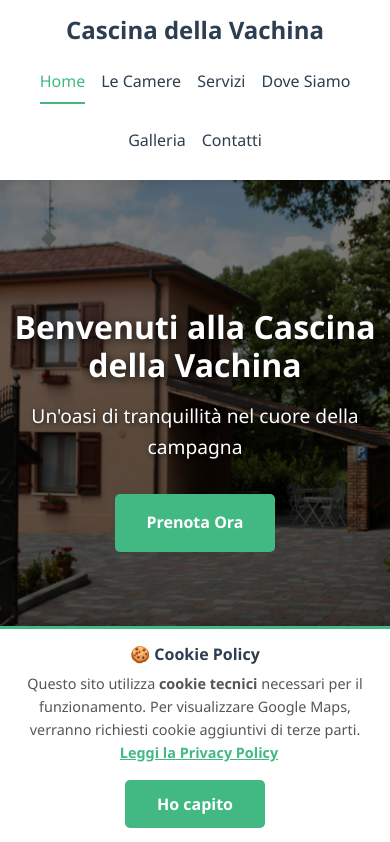
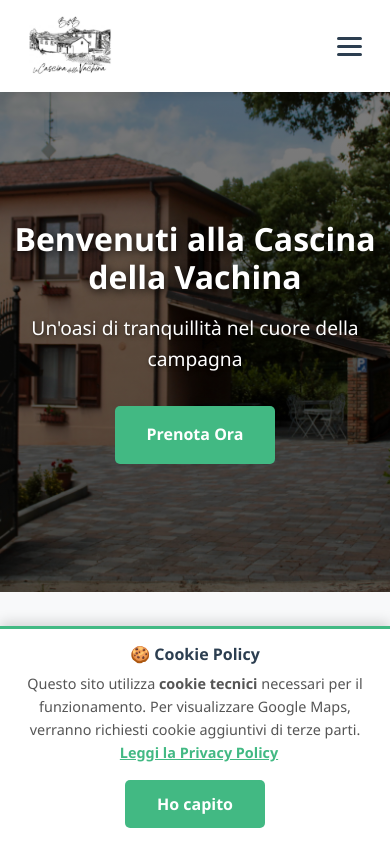
Before and after one commit to LeonardoFlammini/CascinaDellaVachina, a Vue app: page / in a window 390 px wide. Shown: the top 842 px of the page. Built offline with nearby package versions, Linux system fonts and the light colour scheme.

Commit message:
feat: add logo image and implement responsive hamburger menu in header

```diff
--- a/src/components/layout/Header.vue
+++ b/src/components/layout/Header.vue
@@ -3,16 +3,23 @@
     <div class="container">
       <div class="header-content">
         <router-link to="/" class="logo">
-          <h1>Cascina della Vachina</h1>
+          <img src="@/assets/logo/logo-la-cascina.jpg" alt="Cascina della Vachina">
         </router-link>
 
-        <nav class="nav">
-          <router-link to="/" class="nav-link">Home</router-link>
-          <router-link to="/camere" class="nav-link">Le Camere</router-link>
-          <router-link to="/servizi" class="nav-link">Servizi</router-link>
-          <router-link to="/dove-siamo" class="nav-link">Dove Siamo</router-link>
-          <router-link to="/galleria" class="nav-link">Galleria</router-link>
-          <router-link to="/contatti" class="nav-link">Contatti</router-link>
+        <!-- Hamburger Button (mobile only) -->
+        <button class="hamburger" @click="toggleMenu" :class="{ active: menuOpen }">
+          <span></span>
+          <span></span>
+          <span></span>
+        </button>
+
+        <nav class="nav" :class="{ open: menuOpen }">
+          <router-link to="/" class="nav-link" @click="closeMenu">Home</router-link>
+          <router-link to="/camere" class="nav-link" @click="closeMenu">Le Camere</router-link>
+          <router-link to="/servizi" class="nav-link" @click="closeMenu">Servizi</router-link>
+          <router-link to="/dove-siamo" class="nav-link" @click="closeMenu">Dove Siamo</router-link>
+          <router-link to="/galleria" class="nav-link" @click="closeMenu">Galleria</router-link>
+          <router-link to="/contatti" class="nav-link" @click="closeMenu">Contatti</router-link>
         </nav>
       </div>
     </div>
@@ -20,6 +27,17 @@
 </template>
 
 <script setup>
+import { ref } from 'vue'
+
+const menuOpen = ref(false)
+
+const toggleMenu = () => {
+  menuOpen.value = !menuOpen.value
+}
+
+const closeMenu = () => {
+  menuOpen.value = false
+}
 </script>
 
 <style scoped>
@@ -42,6 +60,12 @@
 .logo {
   text-decoration: none;
   color: #2c3e50;
+}
+
+.logo img {
+  height: 60px;
+  width: auto;
+  display: block;
 }
 
 .logo h1 {
@@ -70,16 +94,76 @@
   border-bottom-color: #42b983;
 }
 
+/* Hamburger Menu Button */
+.hamburger {
+  display: none;
+  flex-direction: column;
+  gap: 5px;
+  background: none;
+  border: none;
+  cursor: pointer;
+  padding: 0.5rem;
+  z-index: 101;
+}
+
+.hamburger span {
+  width: 25px;
+  height: 3px;
+  background-color: #2c3e50;
+  transition: all 0.3s;
+  border-radius: 2px;
+}
+
+.hamburger.active span:nth-child(1) {
+  transform: rotate(45deg) translate(7px, 7px);
+}
+
+.hamburger.active span:nth-child(2) {
+  opacity: 0;
+}
+
+.hamburger.active span:nth-child(3) {
+  transform: rotate(-45deg) translate(7px, -7px);
+}
+
 @media (max-width: 768px) {
+  .hamburger {
+    display: flex;
+  }
+
   .header-content {
-    flex-direction: column;
-    gap: 1rem;
+    position: relative;
   }
 
   .nav {
-    flex-wrap: wrap;
-    gap: 1rem;
-    justify-content: center;
+    position: absolute;
+    top: 100%;
+    left: 0;
+    right: 0;
+    background: white;
+    flex-direction: column;
+    gap: 0;
+    box-shadow: 0 4px 12px rgba(0, 0, 0, 0.1);
+    max-height: 0;
+    overflow: hidden;
+    transition: max-height 0.3s ease-in-out;
+  }
+
+  .nav.open {
+    max-height: 400px;
+  }
+
+  .nav-link {
+    padding: 1rem 1.5rem;
+    border-bottom: 1px solid #f0f0f0;
+    border-bottom-color: transparent;
+  }
+
+  .nav-link:hover,
+  .nav-link.router-link-active {
+    background-color: #f8f9fa;
+    color: #42b983;
+    border-bottom-color: transparent;
   }
 }
 </style>
```
Also changed, not shown: src/assets/logo/logo-la-cascina.jpg (added).
